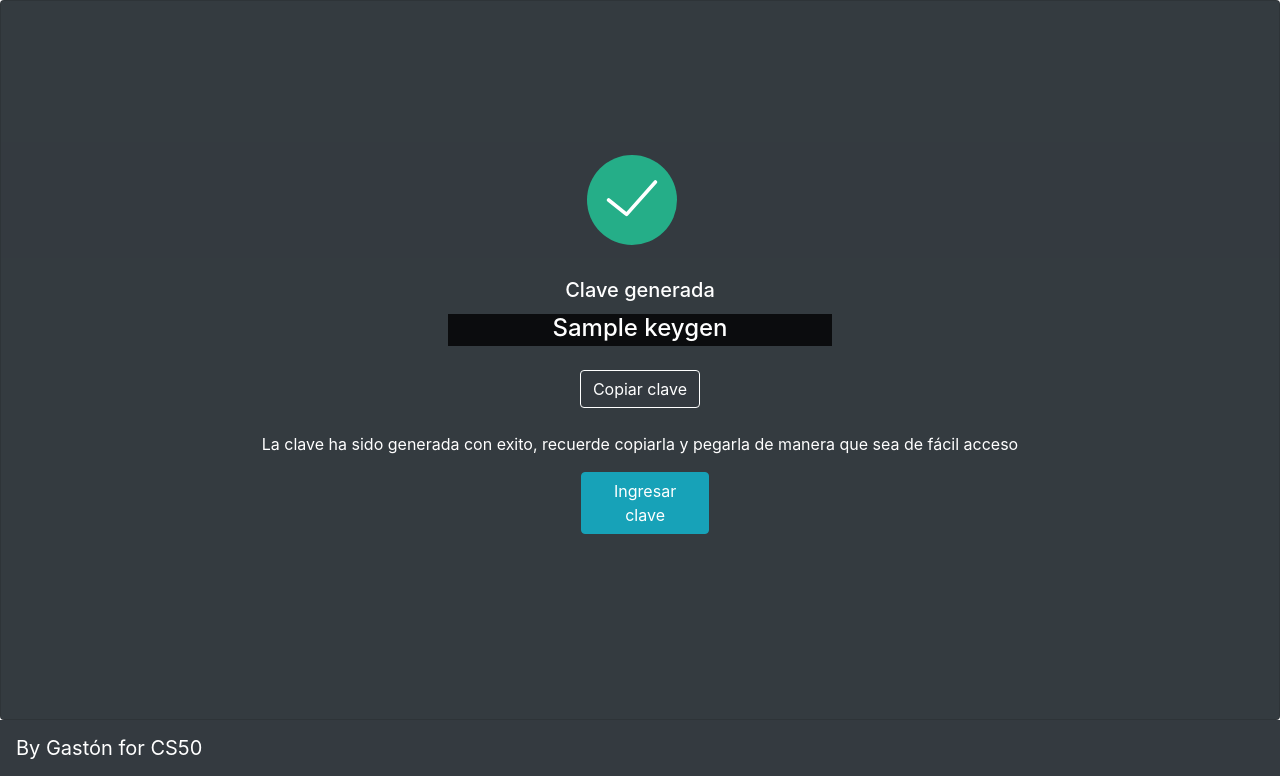
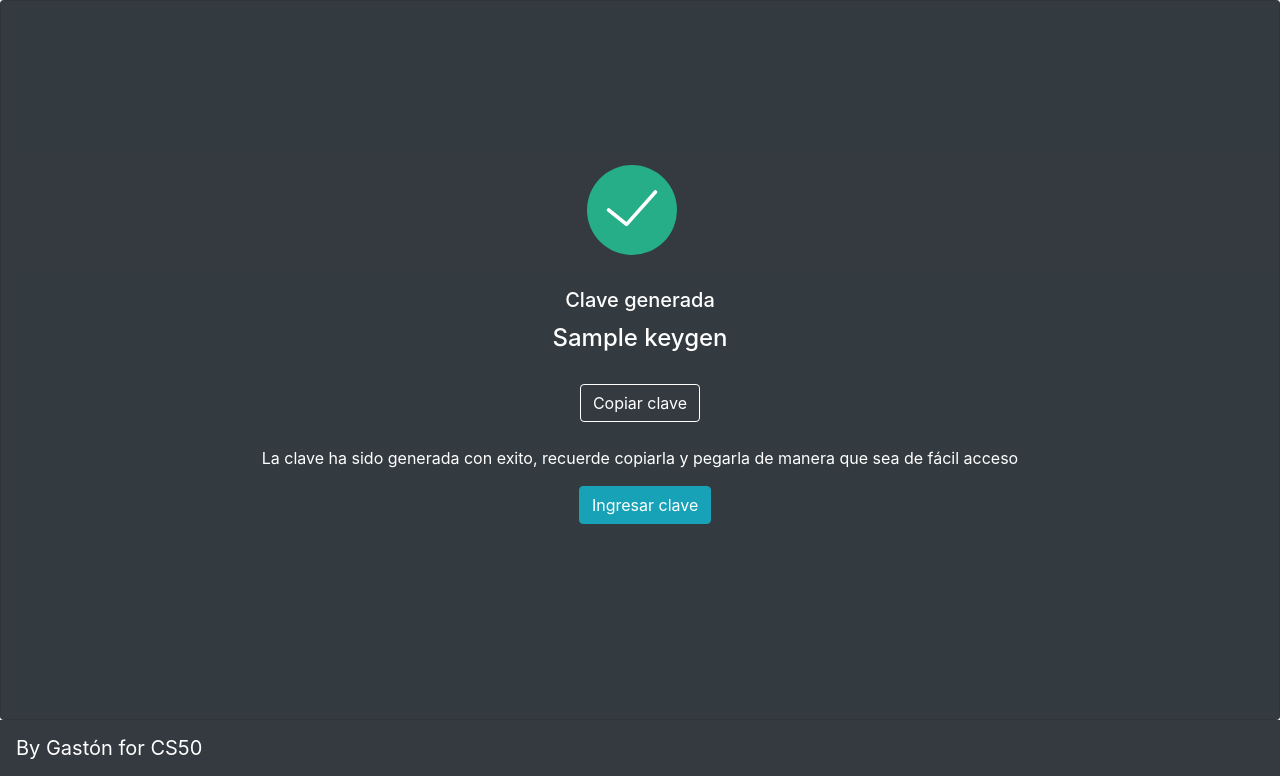
Before and after one commit to gran-gas/passcluues, a Flask app: template templates/success.html in a window 1280 px wide. Shown: the part 56-832 px from the top of the page. Run offline with Flask 2, Linux system fonts and the light colour scheme; the template is opened without the code that fills it: most values are stand-ins (such as "Sample title", 1, 10 or a date in 2020); some libraries are stand-ins or nearby versions.

Commit message:
1.0 alpha

```diff
--- a/static/css/style.css
+++ b/static/css/style.css
@@ -28,8 +28,6 @@
 .generate{
 
     margin-left: 0.8vw;
-    font-size: 1em;
-    width: 10vw;
 }
 
 @media (max-width: 525px){
@@ -228,14 +226,7 @@
         color: white;
 }
 
-.keygen{
 
-    background-color: rgb(11, 12, 14);
-    width: 30vw;
-    margin: 0 auto;
-    height: 4vh;
-
-}
 .boton{
 
     border: 1px solid white;
--- a/templates/success.html
+++ b/templates/success.html
@@ -4,7 +4,7 @@
 <main>
         <div class="card text-center principal">
 
-            <div class="my-auto">
+            <form class="my-auto">
             <nav class="navbar navbar-dark bg-dark my-auto">
                     <a class="navbar-brand"href="">
                     <img src="../static/img/success.svg" width="90" height="90" class="d-inline-block align-top" alt="">
@@ -40,7 +40,7 @@
 
                             </div>
                     </div>
-                </div>
+                </form>
             </div>
         </div>
     </main>
```
